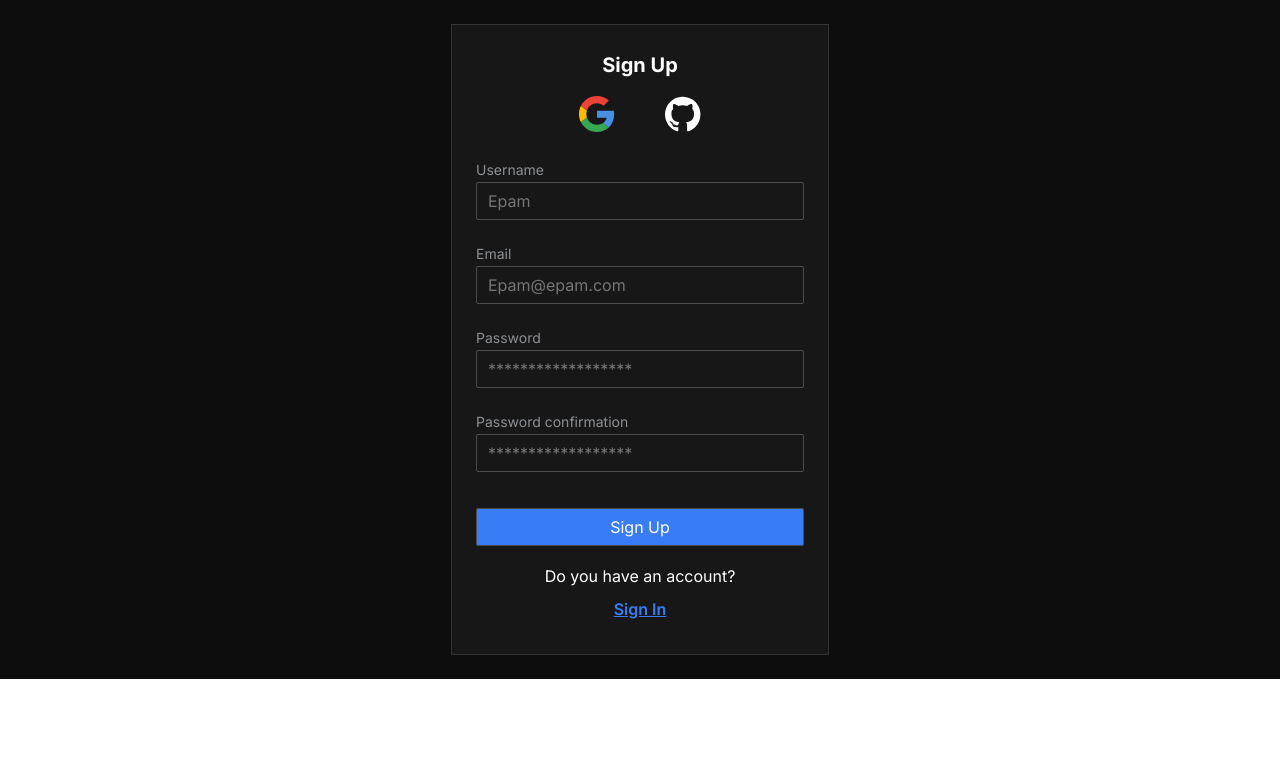
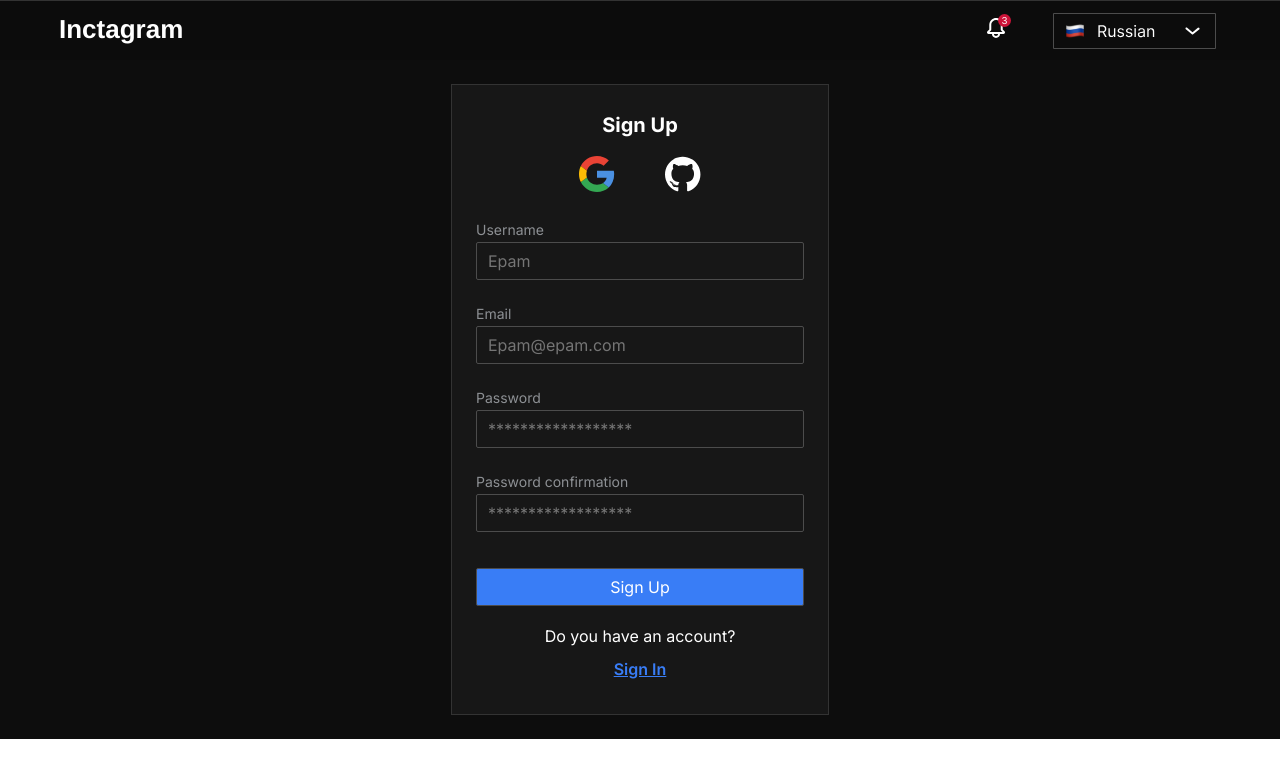
Before and after one commit to FightersForJustice/inctagram, a Next.js app: page /auth/registration in a window 1280 px wide. Shown: the top 778 px of the page. Built offline with nearby package versions, Linux system fonts and the light colour scheme.

Commit message:
refactor: change header

```diff
--- a/components/Header/Header.tsx
+++ b/components/Header/Header.tsx
@@ -1,32 +1,27 @@
-// import PropTypes from 'prop-types'
-// import React from 'react'
-// import s from './Header.module.css'
-// import { Language } from './Select_box'
-// import { OutlineBell } from './OutlineBell'
-// import { Logo } from '@/components/Header/Logo'
+import PropTypes from 'prop-types'
+import React from 'react'
+import s from './Header.module.css'
+import { Language } from './Select_box'
+import { OutlineBell } from './OutlineBell'
+import { Logo } from '@/components/Header/Logo'
 
-// interface Props {
-//   className: any
-//   languageLanguageClassName: any
-//   languageFlagRussiaFlagRussiaClassName: any
-//   outlineBellMask: string
-// }
+interface Props {
+  className: any
+  languageLanguageClassName: any
+  languageFlagRussiaFlagRussiaClassName: any
+  outlineBellMask: string
+}
 
-export const Header = ({
-  className,
-  languageLanguageClassName,
-  languageFlagRussiaFlagRussiaClassName,
-  outlineBellMask = 'image.svg',
-}: Props): JSX.Element => {
+export const Header = (): JSX.Element => {
   return (
     <div className={s.header}>
       <Logo className={s.inctagram} />
-      <OutlineBell className={s.outline_bell_instance} mask={outlineBellMask} />
+      <OutlineBell className={s.outline_bell_instance} mask={'image.svg'} />
       <Language className={s.languageLanguage} />
     </div>
   )
 }
 
-// Header.propTypes = {
-//   outlineBellMask: PropTypes.string,
-// }
+Header.propTypes = {
+  outlineBellMask: PropTypes.string,
+}
--- a/components/Layout/Layout.tsx
+++ b/components/Layout/Layout.tsx
@@ -1,13 +1,13 @@
 import { NextPage } from 'next'
 import { PropsWithChildren, ReactElement } from 'react'
-// import { Header } from '../Header/Header'
+import { Header } from '../Header/Header'
 
 export const Layout: NextPage<PropsWithChildren> = (props) => {
   const { children } = props
 
   return (
     <>
-      {/* <Header /> */}
+      <Header />
       <div>{children}</div>
     </>
   )
```
